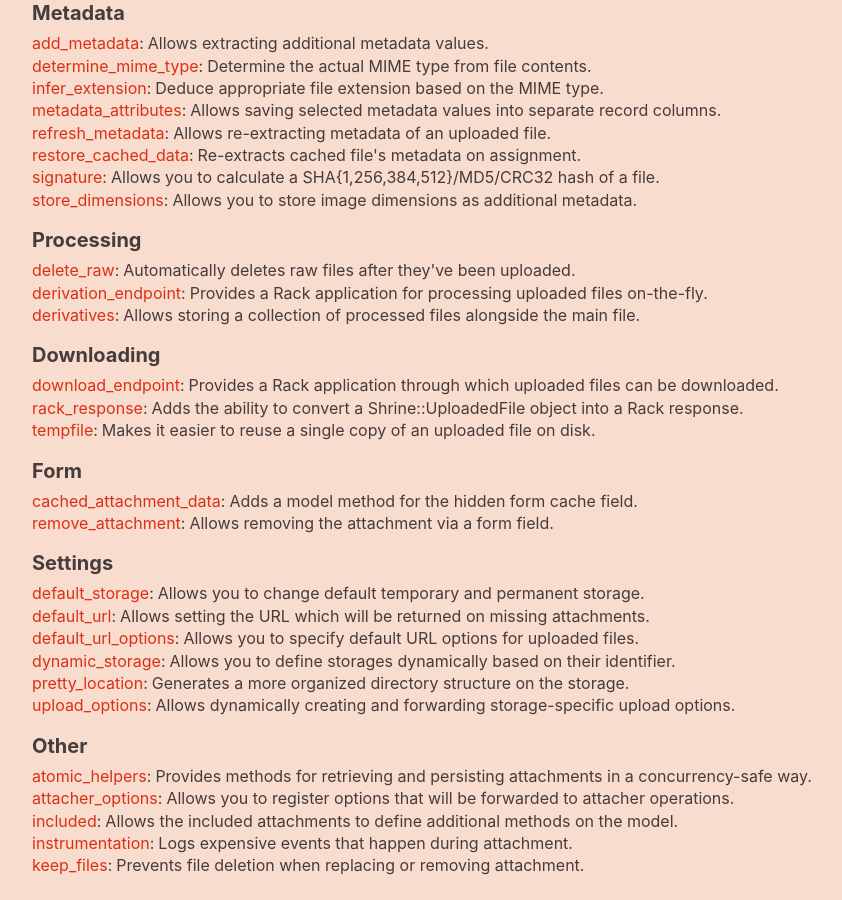
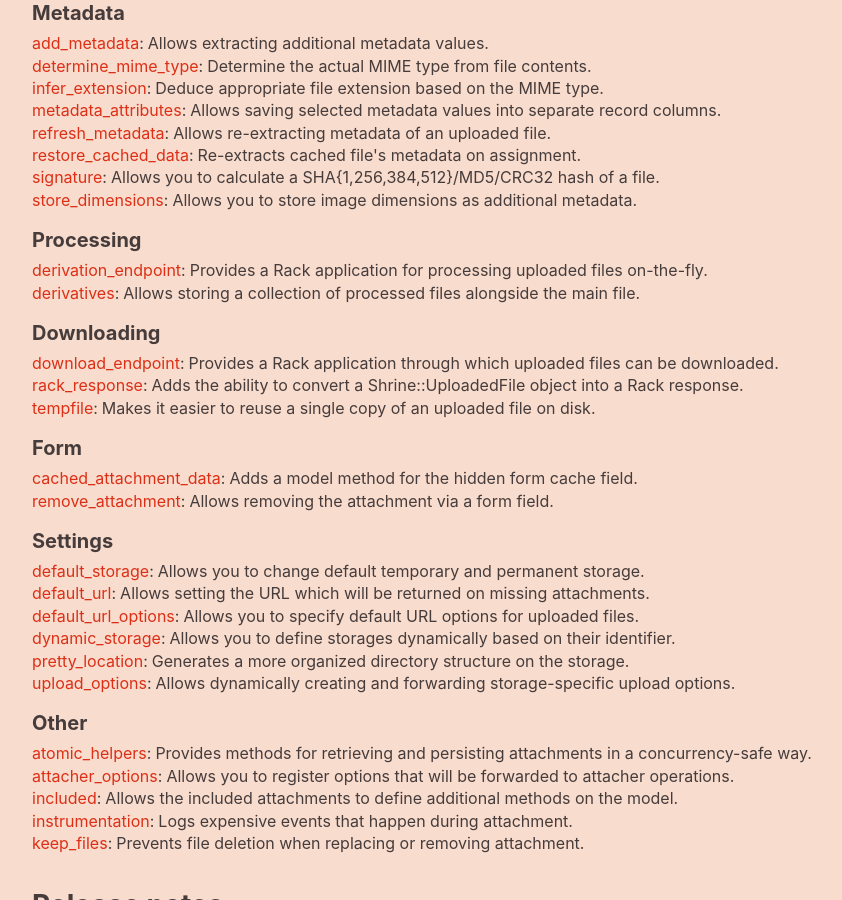
Before and after one commit to avinashcodeer/Romenics, a Jekyll site: the page built from www/index.html, in a window 1280 px wide and 900 px high, scrolled down 1228 px. Shown: the whole window, without its empty margins (106-948 px from the left). Built offline with Jekyll 4.4.1, drawn with Linux system fonts in a browser that asks for light colours; emoji names are drawn with the system emoji font.

Commit message:
Deprecate delete_raw plugin in favour of derivatives

```diff
--- a/lib/shrine/plugins/delete_raw.rb
+++ b/lib/shrine/plugins/delete_raw.rb
@@ -1,4 +1,6 @@
 # frozen_string_literal: true
+
+Shrine.deprecation("The delete_raw plugin is deprecated and will be removed in Shrine 4. If you were using it with versions plugin, use the new derivatives plugin instead.")
 
 class Shrine
   module Plugins
--- a/www/_data/plugins.yml
+++ b/www/_data/plugins.yml
@@ -76,9 +76,6 @@
 
 Processing:
   -
-    name: delete_raw
-    description: Automatically deletes raw files after they've been uploaded.
-  -
     name: derivation_endpoint
     description: Provides a Rack application for processing uploaded files on-the-fly.
   -
```
Also changed, not shown: CHANGELOG.md.
